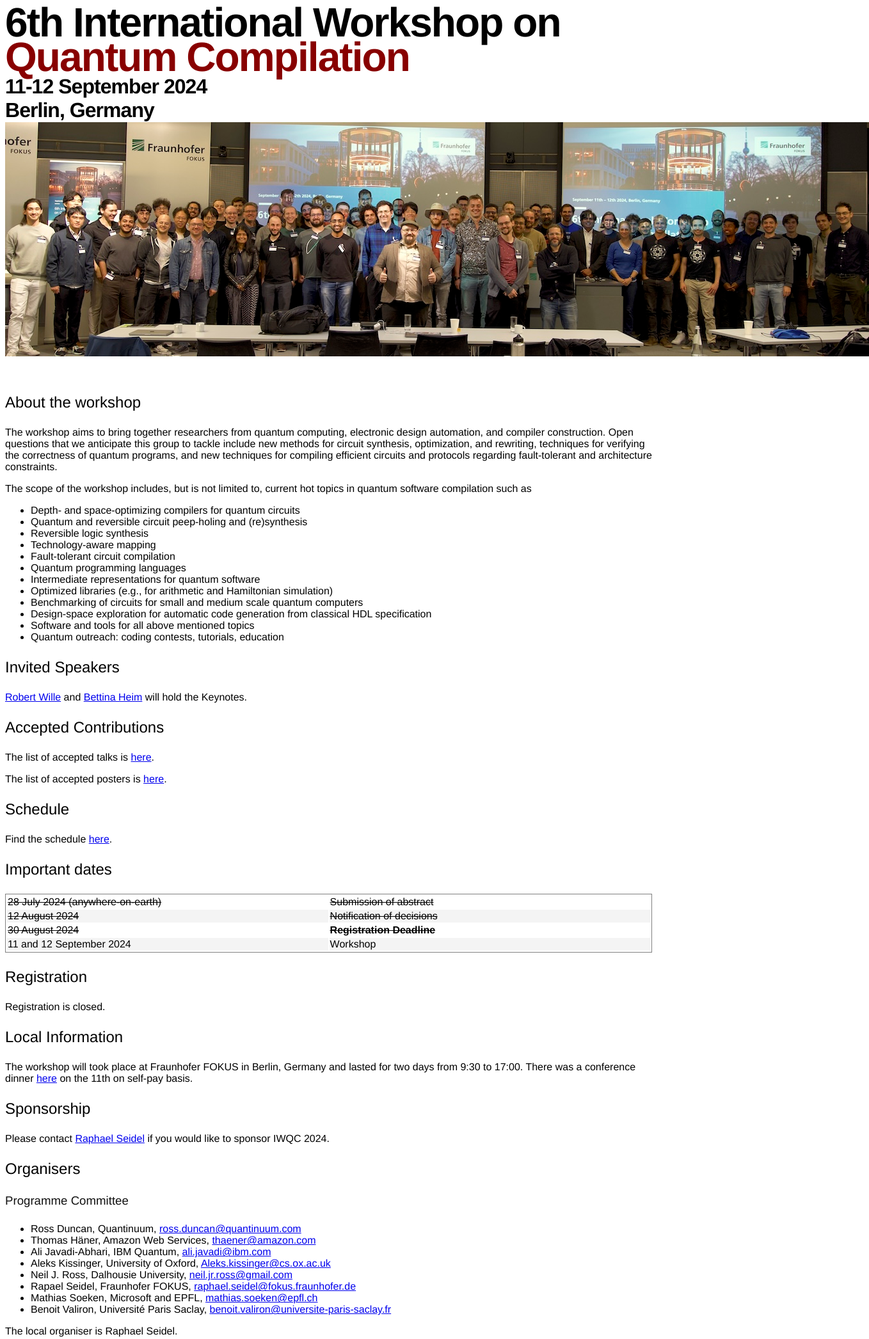
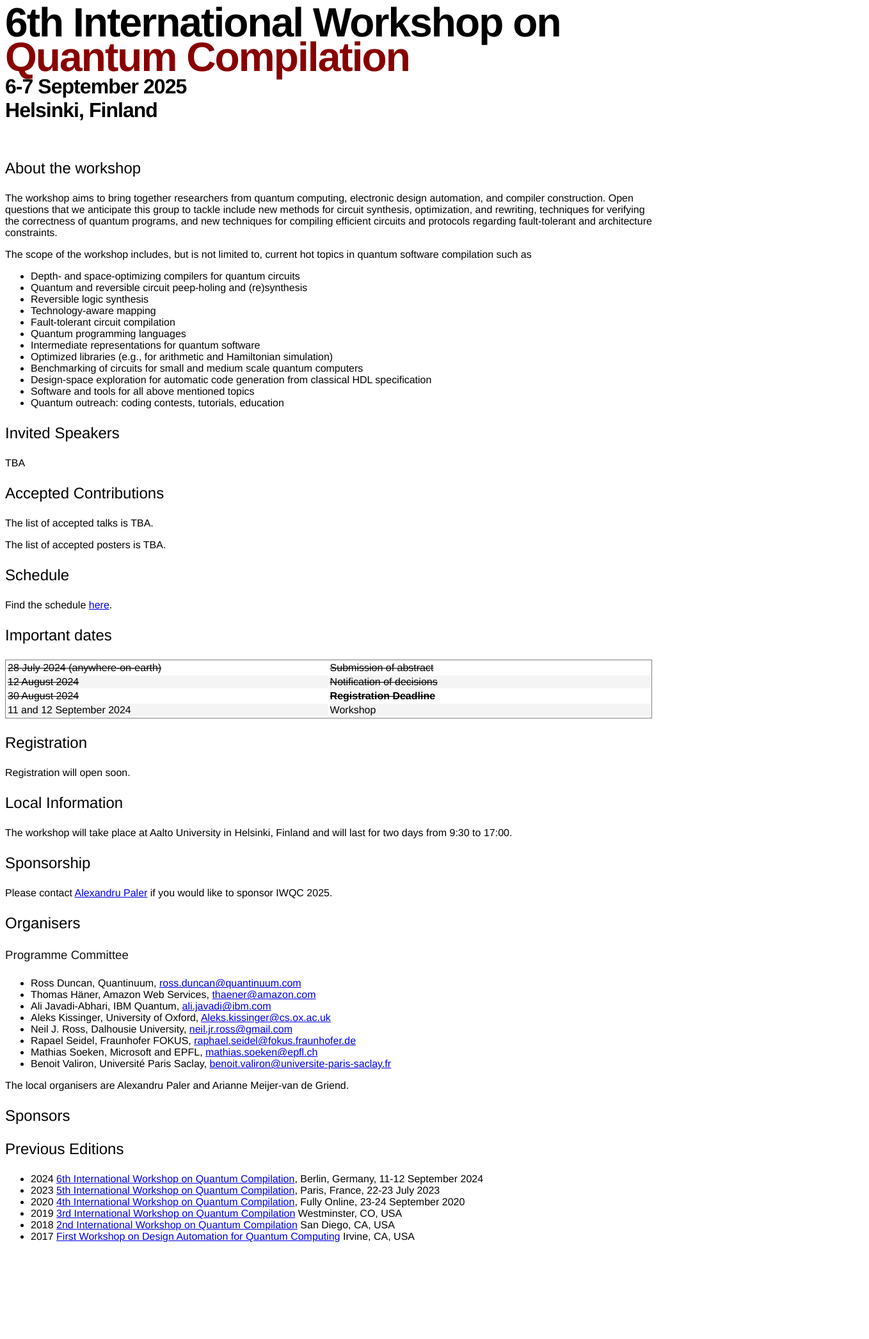
Before and after one commit to quantum-compilers/iwqc25, a plain HTML site: page docs/index.html in a window 1280 px wide. Shown: the top 2093 px of the page at 64% size, 1358 px wide, since content can reach past the window. After the commit the page ends 1958 px from the top, so only its background shows below. Drawn offline with Linux system fonts and the light colour scheme; files whose address does not match are found by name.

Commit message:
first commit 2025

```diff
--- a/docs/index.html
+++ b/docs/index.html
@@ -1,5 +1,5 @@
 <head>
-  <title>6th International Workshop on Quantum Compilation</title>
+  <title>7th International Workshop on Quantum Compilation</title>
   <link rel="stylesheet" href="qwof.css" type='text/css' media='all'  />
   <meta http-equiv="content-type" content="text/html;charset=utf-8" />
   <meta name="viewport" content="width=device-width, initial-scale=1.0"> <!-- improves mobile view -->
@@ -10,12 +10,9 @@
 <H1>6th International Workshop on</H1>
 <H1 class="red">Quantum Compilation</H1>
 
-<H2>11-12 September 2024</H2>
-<H2>Berlin, Germany</H2>
+<H2>6-7 September 2025</H2>
+<H2>Helsinki, Finland</H2>
 
-<div>
-<img src="group-small.jpeg">
-</div>
 
     <p>&nbsp;</p>
 
@@ -52,15 +49,15 @@
 
 <H3>Invited Speakers</H3>
 
-<p><a href="https://www.cda.cit.tum.de/team/wille/">Robert Wille</a> and <a href="https://developer.nvidia.com/blog/author/bheim/">Bettina Heim</a> will hold the Keynotes.</p>
+TBA
 
 <h3>Accepted Contributions</h3>
 
 <p>
-  The list of accepted talks is <a href="accepted.html">here</a>.
+  The list of accepted talks is TBA.
 </p>
 <p>
-  The list of accepted posters is <A href="posters.html">here</A>.
+  The list of accepted posters is TBA.
 </p>
 
 <h3>Schedule</h3>
@@ -132,18 +129,17 @@
 
 <h3>Registration</h3>
 
-<p>Registration is closed.</p>
+<p>Registration will open soon.</p>
 
 <h3>Local Information</h3>
 
-<p>The workshop will took place at Fraunhofer FOKUS in Berlin, Germany and lasted for two days from 9:30 to 17:00. There was a conference dinner <a href="https://arminiusmarkthalle.com/branchen/gastronomie/">here</a> on the 11th on self-pay basis.</p>
+<p>The workshop will take place at Aalto University in Helsinki, Finland and will last for two days from 9:30 to 17:00.</p>
 
 
 <h3>Sponsorship</h3>
 
 <p>Please
-  contact <a href="mailto:raphael.seidel@fokus.fraunhofer.de">Raphael
-    Seidel</a> if you would like to sponsor IWQC 2024.
+  contact <a href="mailto:alexandru.paler@aalto.fi">Alexandru Paler</a> if you would like to sponsor IWQC 2025.
 </p>
 
 
@@ -162,13 +158,13 @@
 </ul>
 
 <p>
-  The local organiser is Raphael Seidel.
+  The local organisers are Alexandru Paler and Arianne Meijer-van de Griend.
 </p>
 
 
 <H3>Sponsors</H3>
 
-<a href="https://www.ibm.com/quantum">
+<!--<a href="https://www.ibm.com/quantum">
   <img height="50" src="banners/IBM_Quantum_logotype_pos_RGB.png" /></a>
 &nbsp;&nbsp;&nbsp;&nbsp;&nbsp;&nbsp;
 <a href="https://www.quandela.com">
@@ -179,11 +175,13 @@
   <img height="50" src="banners/quantinuum_logo.png" /></a>
  &nbsp;&nbsp;&nbsp;&nbsp;&nbsp;&nbsp;
 <a href="https://www.aqt.eu/">
-  <img height="50" src="banners/Logo-AQT.png" /></a>
+  <img height="50" src="banners/Logo-AQT.png" /></a>-->
 
 <H3>Previous Editions</H3>
 
 <ul>
+  <li>2024 <a href="https://quantum-compilers.github.io/iwqc2024/">6th International Workshop on
+    Quantum Compilation</a>, Berlin, Germany, 11-12 September 2024</li>
   <li>2023 <a href="https://quantum-compilers.github.io/iwqc2023/">5th International Workshop on
     Quantum Compilation</a>, Paris, France, 22-23 July 2023</li>
   <li>2020 <a href="https://quantumweek2020.cambridgequantum.com/iwqc20.html">4th International Workshop on
```
